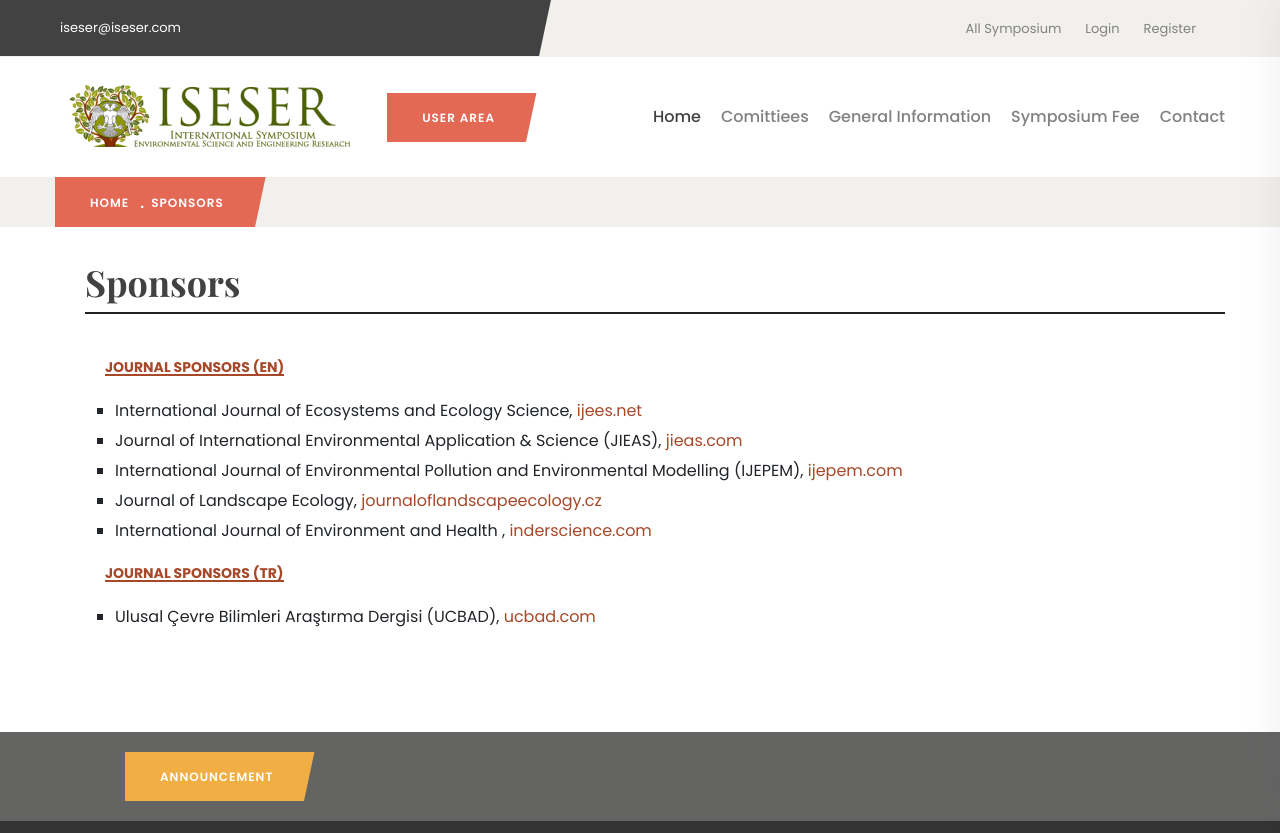
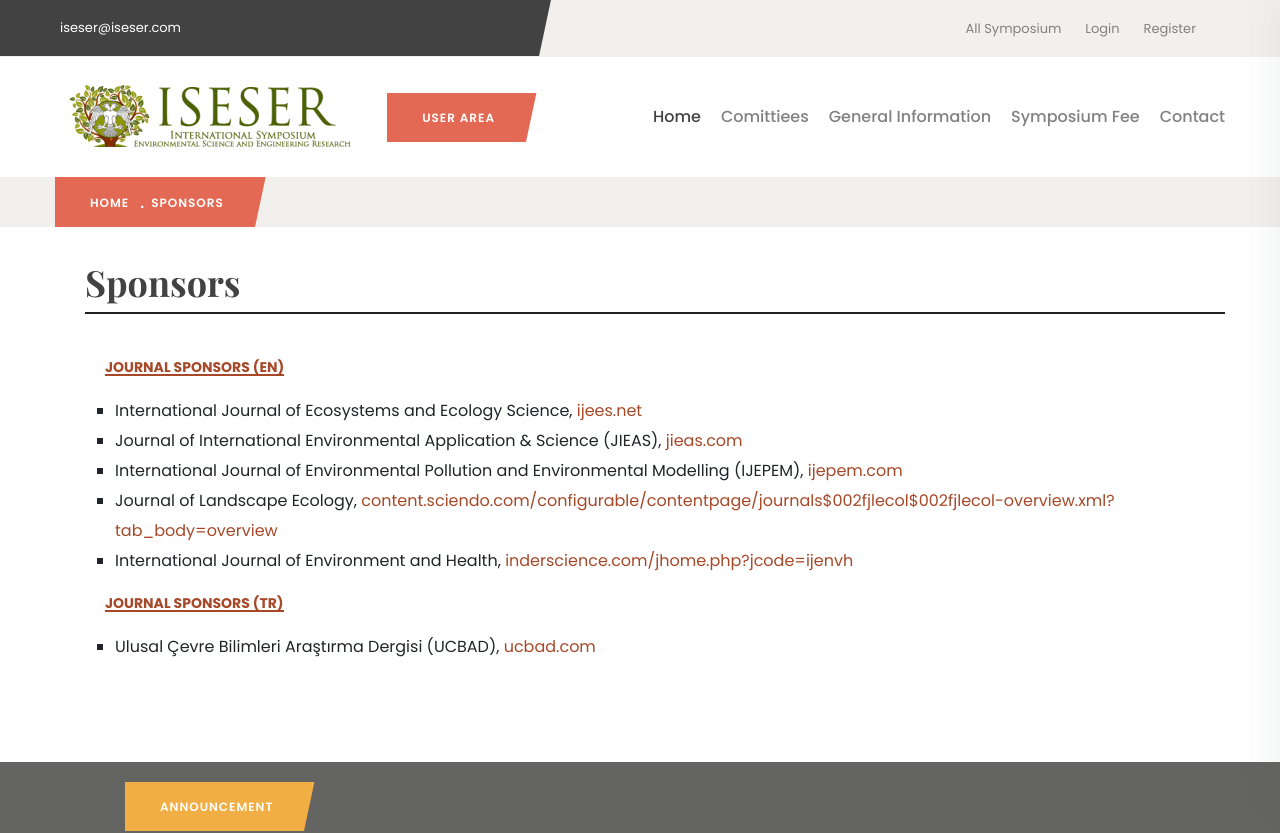
Before and after one commit to subfyi/symposium-next, a Next.js app: page /sponsors in a window 1280 px wide. Shown: the top 833 px of the page. Built offline with nearby package versions, Linux system fonts and the light colour scheme; some icons are missing; a web font is replaced by a local one.

Commit message:
last preview 6

```diff
--- a/pages/sponsors.js
+++ b/pages/sponsors.js
@@ -35,10 +35,9 @@
                                             <li>International Journal of Environmental Pollution and Environmental Modelling (IJEPEM), <a target="_blank" href="https://ijepem.com">ijepem.com</a>
                                             </li>
 
-                                            <li>Journal of Landscape Ecology, <a target="_blank" href="http://www.journaloflandscapeecology.cz/index.php?page=home">journaloflandscapeecology.cz</a>
+                                            <li>Journal of Landscape Ecology, <a target="_blank" href="https://content.sciendo.com/configurable/contentpage/journals$002fjlecol$002fjlecol-overview.xml?tab_body=overview">content.sciendo.com/configurable/contentpage/journals$002fjlecol$002fjlecol-overview.xml?tab_body=overview</a>
                                             </li>
-                                            <li>International Journal of Environment and Health
-                                                , <a target="_blank" href="https://www.inderscience.com/jhome.php?jcode=ijenvh">inderscience.com</a>
+                                            <li>International Journal of Environment and Health, <a target="_blank" href="https://www.inderscience.com/jhome.php?jcode=ijenvh">inderscience.com/jhome.php?jcode=ijenvh</a>
                                             </li>
 
 
```
